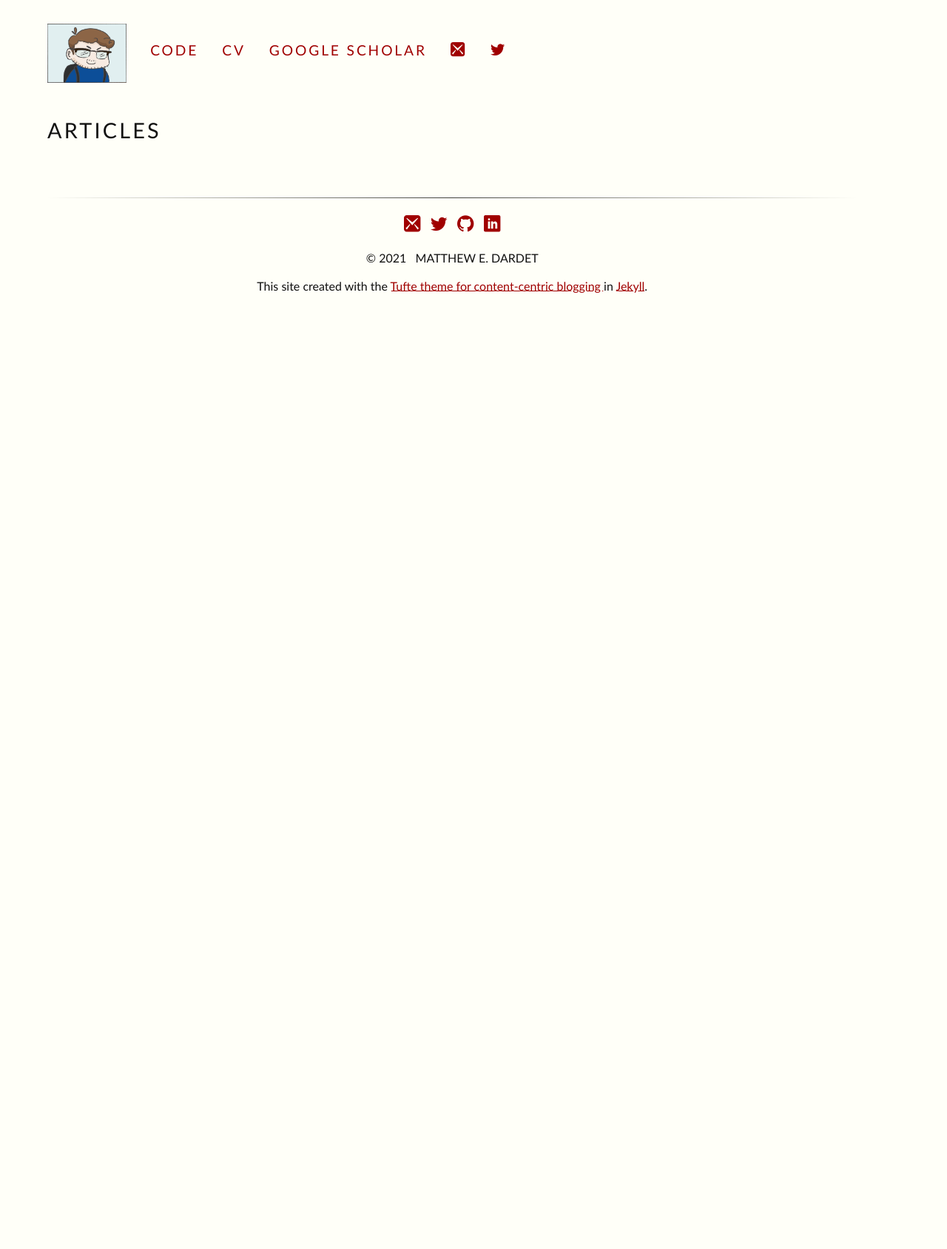
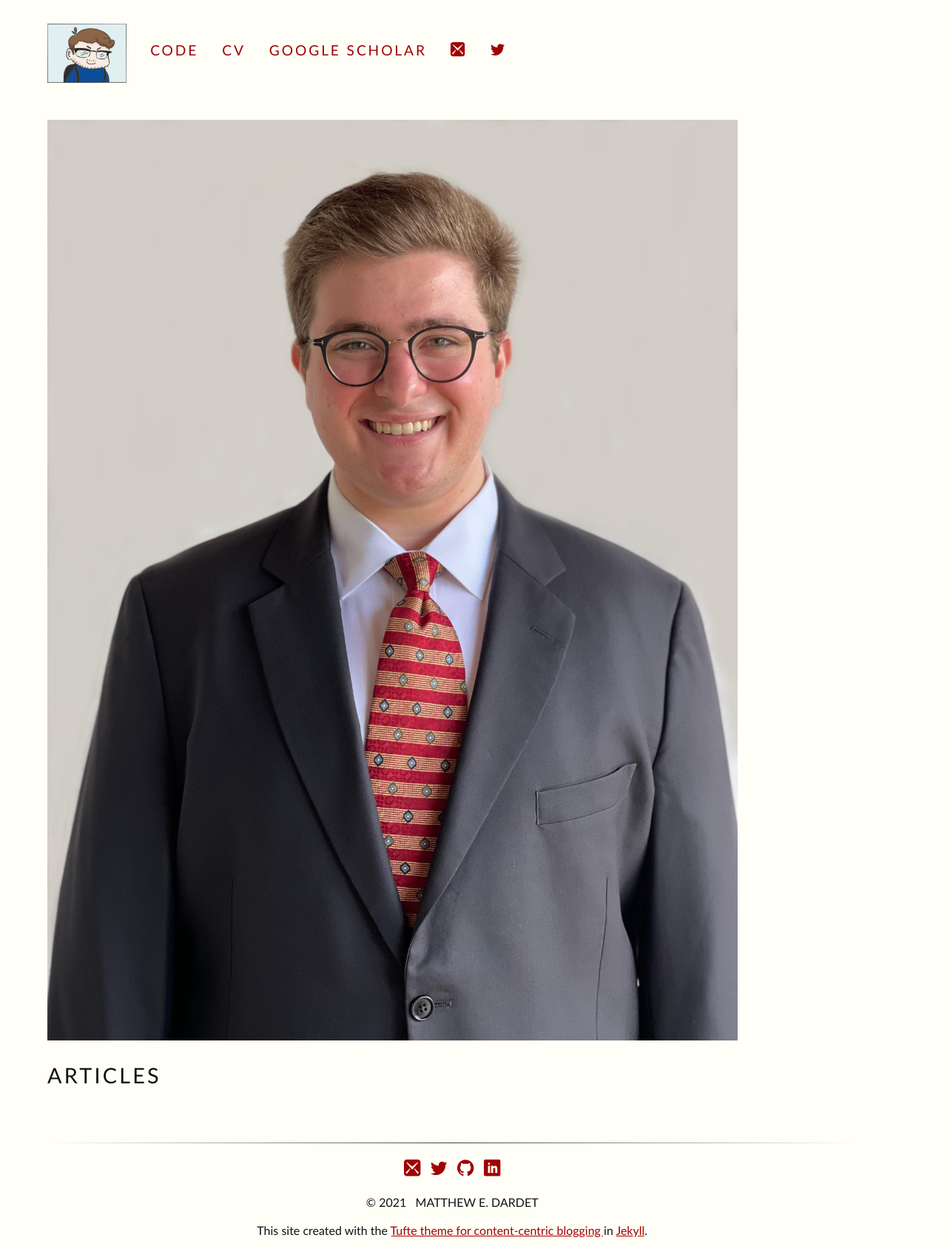
Before and after one commit to matthewdardet/matthewdardet.github.io, a Jekyll site: the page built from index.html, in a window 1280 px wide. Shown: the whole page at 74% size. Built offline with Jekyll 4.4.1, drawn with Linux system fonts in a browser that asks for light colours; some web fonts are replaced; before the commit the page ends 900 px from its top, so only the background shows below that.

Commit message:
Include image.

```diff
--- a/index.html
+++ b/index.html
@@ -3,6 +3,8 @@ layout: full-width
 title: Matthew E. Dardet
 # Note that this index page uses a full-width layout!
 ---
+
+  <p><span class="marginnote"></span><img class="fullwidth" src="assets/img/Matthew (Full).jpg"/></p>
 
   <h1 class="content-listing-header sans">Articles</h1>
   <ul class="content-listing ">
```
